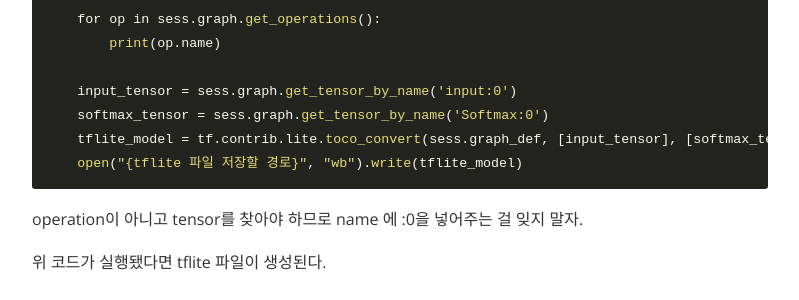
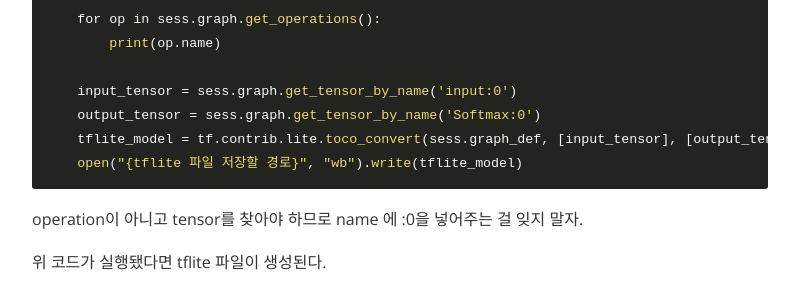
Before and after one commit to kevin970401/kevin970401.github.io, a Jekyll site: the page built from _posts/2018-12-26-converting-models.md, in a window 1280 px wide and 900 px high, scrolled down 5961 px. Shown: the part 176-476 px from the top of the window, without its empty margins (240-1039 px from the left). Built offline with Jekyll 4.4.1, drawn with Linux system fonts in a browser that asks for light colours; nearby versions of some CDN libraries.

Commit message:
fix a bit

````diff
--- a/_posts/2018-12-26-converting-models.md
+++ b/_posts/2018-12-26-converting-models.md
@@ -256,8 +256,8 @@ with tf.Session(graph=tf.Graph()) as sess:
         print(op.name)
 
     input_tensor = sess.graph.get_tensor_by_name('input:0')
-    softmax_tensor = sess.graph.get_tensor_by_name('Softmax:0')
-    tflite_model = tf.contrib.lite.toco_convert(sess.graph_def, [input_tensor], [softmax_tensor])
+    output_tensor = sess.graph.get_tensor_by_name('Softmax:0')
+    tflite_model = tf.contrib.lite.toco_convert(sess.graph_def, [input_tensor], [output_tensor])
     open("{tflite 파일 저장할 경로}", "wb").write(tflite_model)
 ```
 operation이 아니고 tensor를 찾아야 하므로 name 에 :0을 넣어주는 걸 잊지 말자.
````
